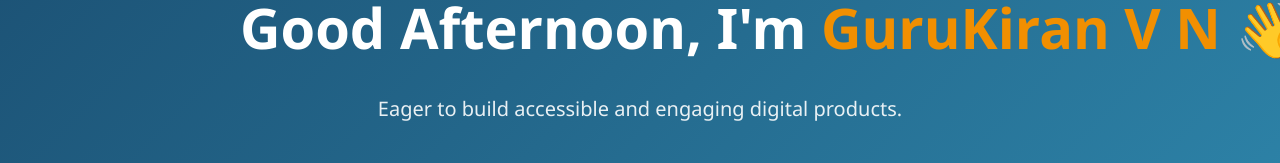
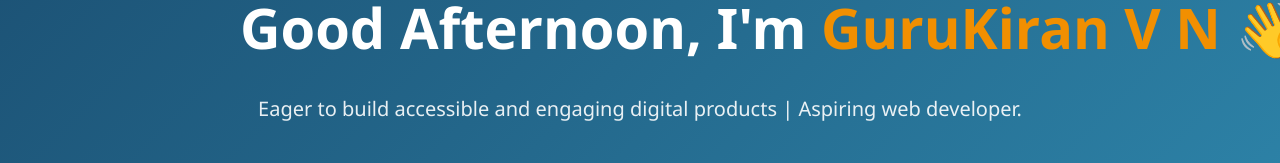
Before and after one commit to GK271106/My-portfolio, a React (Vite) app: page / in a window 1280 px wide. Shown: the part 234-397 px from the top of the page. Built offline with nearby package versions, Linux system fonts and the light colour scheme.

Commit message:
small change in hero section

```diff
--- a/src/components/Hero/Hero.jsx
+++ b/src/components/Hero/Hero.jsx
@@ -16,7 +16,7 @@ function Hero() {
         <section className="hero-section">
             <div className="hero-content">
                 <h1>{greeting}, I'm <span className="highlight">GuruKiran V N</span> 👋</h1>
-                <p className="tagline">Eager to build accessible and engaging digital products.</p>
+                <p className="tagline">Eager to build accessible and engaging digital products | Aspiring web developer.</p>
 
                 <div className="hero-buttons">
                     <Link to="/projects" className="btn btn-primary">View My Work</Link>
```
